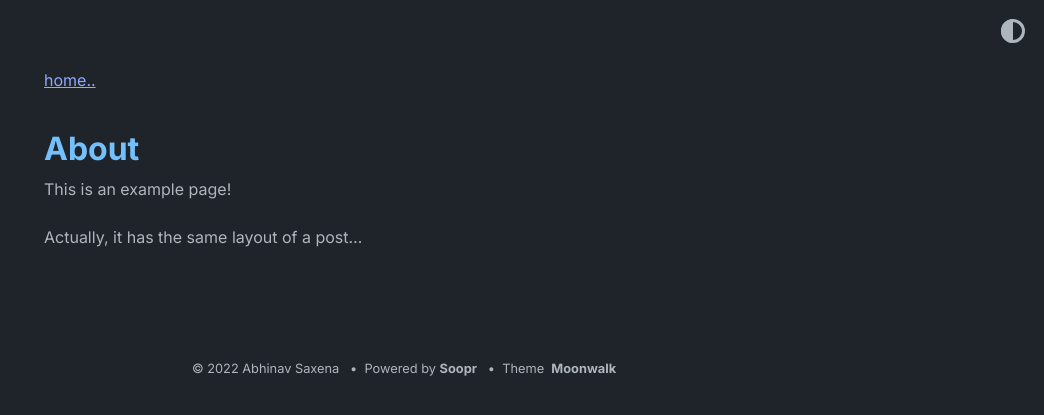
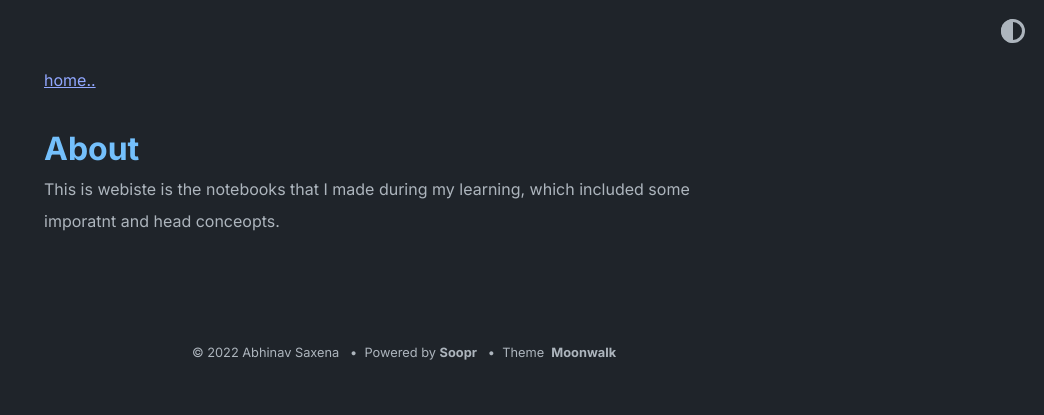
Before and after one commit to abhinavs/moonwalk, a Jekyll site: the page built from about.md, in a window 1280 px wide. Shown: the top 415 px of the page, without its empty margins (236-1280 px from the left). Built offline with Jekyll 4.4.1, drawn with Linux system fonts in a browser that asks for light colours.

Commit message:
Update about.md

```diff
--- a/about.md
+++ b/about.md
@@ -3,6 +3,4 @@ layout: post
 title: About
 ---
 
-This is an example page!
-
-Actually, it has the same layout of a post...
+This is webiste is the notebooks that I made during my learning, which included some imporatnt and head conceopts.
```
